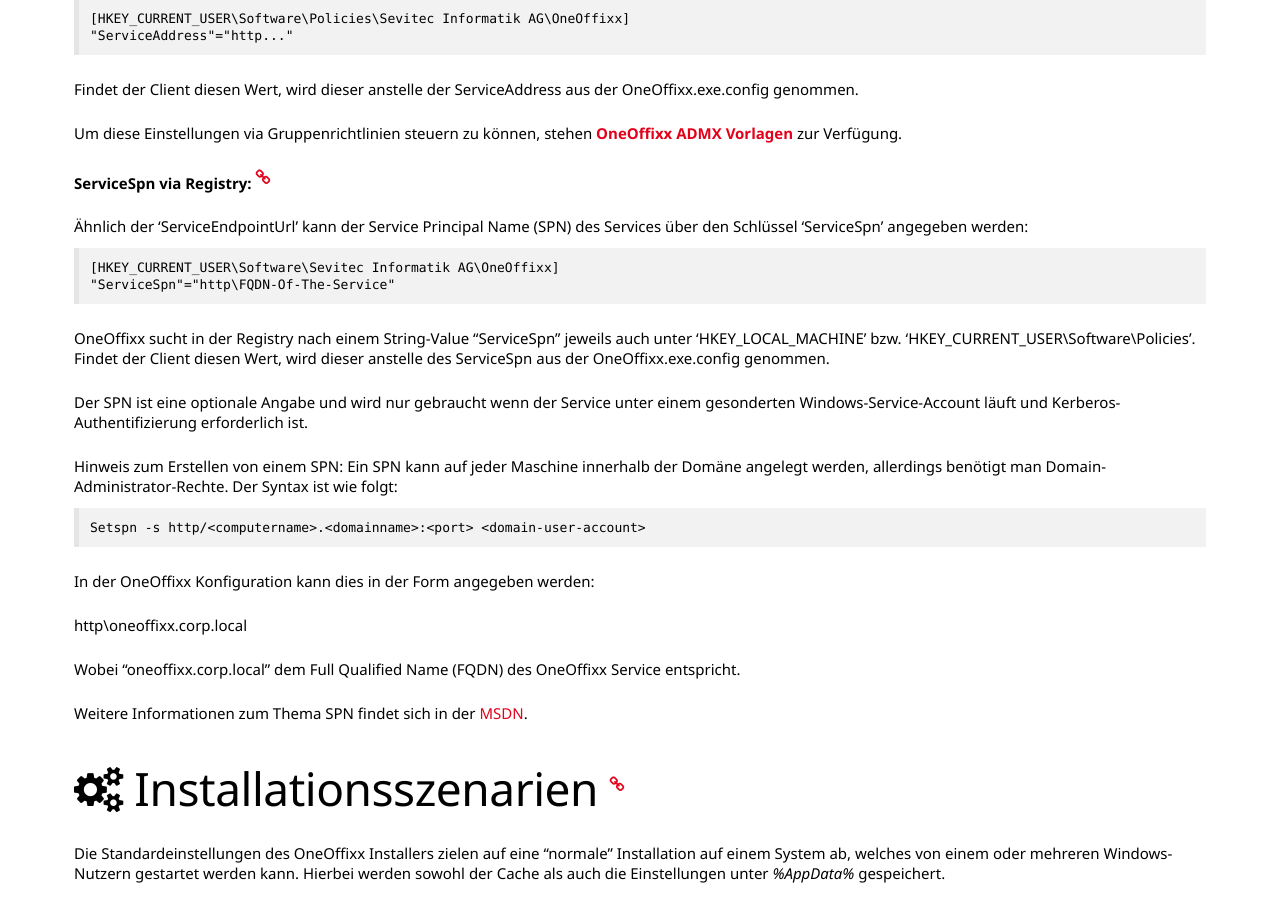
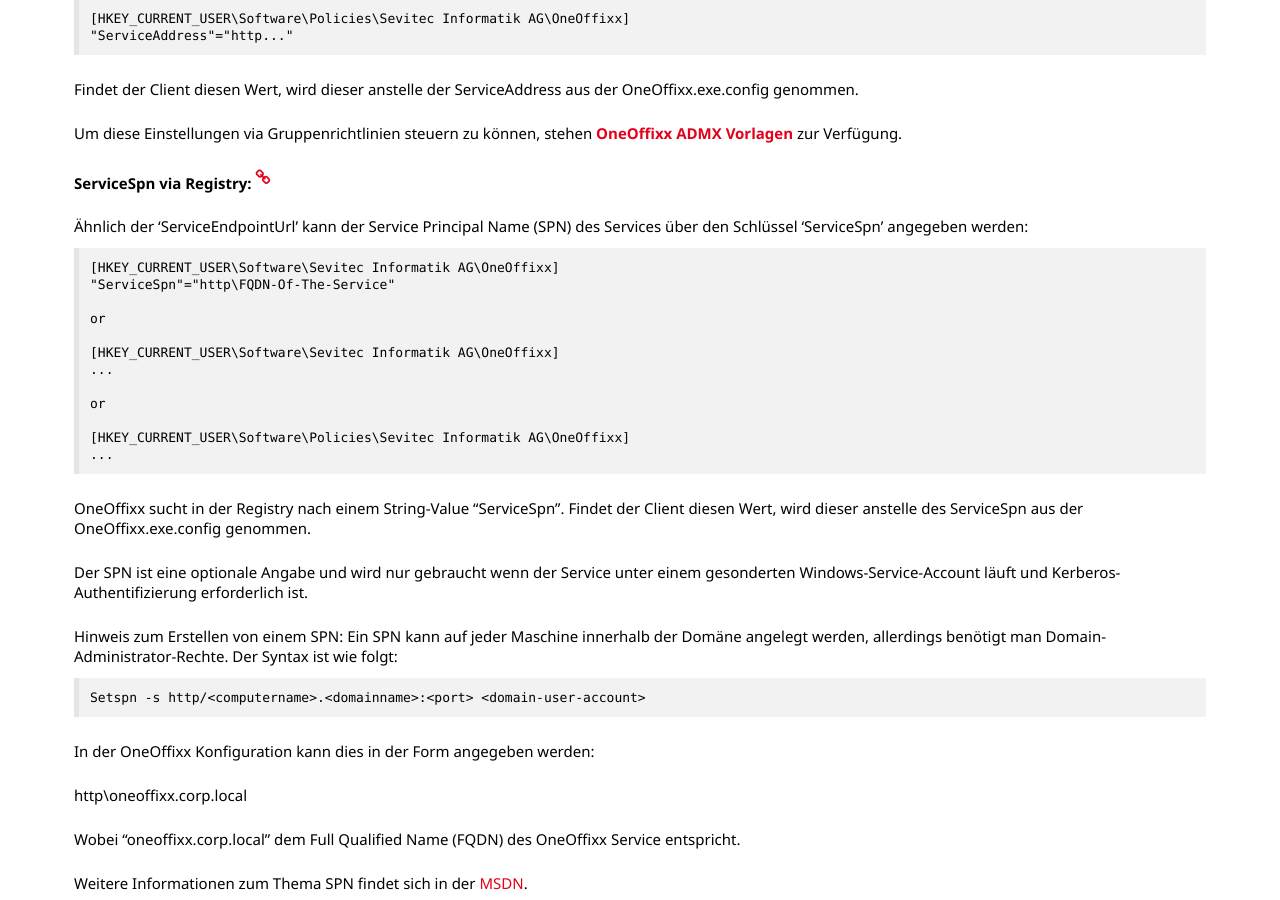
Before and after one commit to primesoft-group/oneoffixx-docs, a Jekyll site: the page built from _pages/install/de/client.md, in a window 1280 px wide and 900 px high, scrolled down 2839 px. Built offline with Jekyll 4.4.1, drawn with Linux system fonts in a browser that asks for light colours; nearby versions of some CDN libraries; some web fonts are replaced.

Commit message:
Update client.md

```diff
--- a/_pages/install/de/client.md
+++ b/_pages/install/de/client.md
@@ -109,9 +109,18 @@
     [HKEY_CURRENT_USER\Software\Sevitec Informatik AG\OneOffixx]
     "ServiceSpn"="http\FQDN-Of-The-Service"
 
+    or
+
+    [HKEY_CURRENT_USER\Software\Sevitec Informatik AG\OneOffixx]
+    ...
+
+    or
+
+    [HKEY_CURRENT_USER\Software\Policies\Sevitec Informatik AG\OneOffixx]
+    ...
 
 
-OneOffixx sucht in der Registry nach einem String-Value "ServiceSpn" jeweils auch unter 'HKEY_LOCAL_MACHINE' bzw. 'HKEY_CURRENT_USER\Software\Policies'. Findet der Client diesen Wert, wird dieser anstelle des ServiceSpn aus der OneOffixx.exe.config genommen.
+OneOffixx sucht in der Registry nach einem String-Value "ServiceSpn". Findet der Client diesen Wert, wird dieser anstelle des ServiceSpn aus der OneOffixx.exe.config genommen.
 
 Der SPN ist eine optionale Angabe und wird nur gebraucht wenn der Service unter einem gesonderten Windows-Service-Account läuft und Kerberos-Authentifizierung erforderlich ist.
 
```
